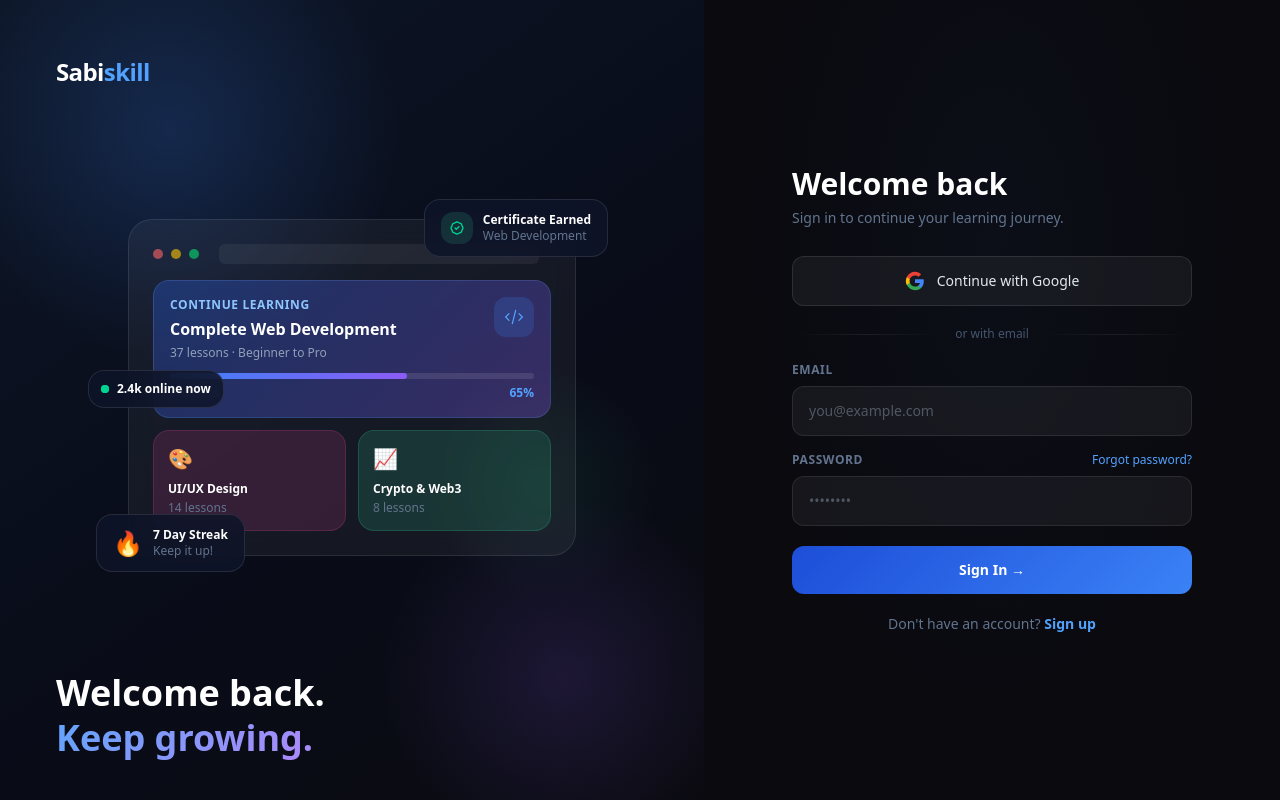
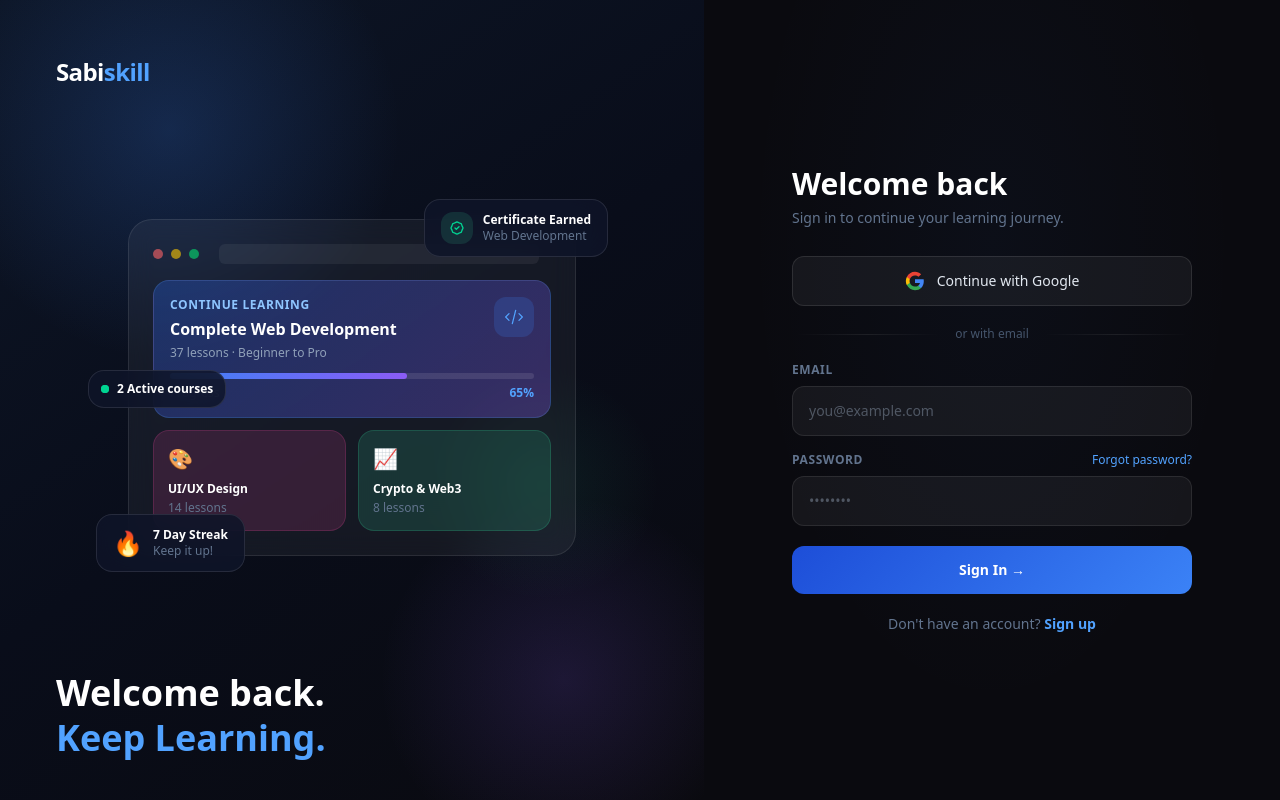
Before and after one commit to JesseJohn7/sabiskill, a Next.js app: page /login in a window 1280 px wide. Built offline with nearby package versions, Linux system fonts and the light colour scheme.

Commit message:
login text

```diff
--- a/app/login/page.tsx
+++ b/app/login/page.tsx
@@ -224,7 +224,7 @@
                   <div className="w-2 h-2 rounded-full bg-emerald-400" />
                   <div className="absolute inset-0 w-2 h-2 rounded-full bg-emerald-400 animate-ping" />
                 </div>
-                <div className="text-white text-xs font-semibold">2.4k online now</div>
+                <div className="text-white text-xs font-semibold">2 Active courses</div>
               </div>
             </div>
           </div>
@@ -234,7 +234,7 @@
         <div className="relative z-10 px-10 xl:px-14 pb-10">
           <h2 className="text-3xl xl:text-4xl font-bold text-white leading-tight">
             Welcome back.<br />
-            <span className="gradient-text">Keep growing.</span>
+            <span className="text-blue-400">Keep Learning.</span>
           </h2>
         </div>
       </div>
```
